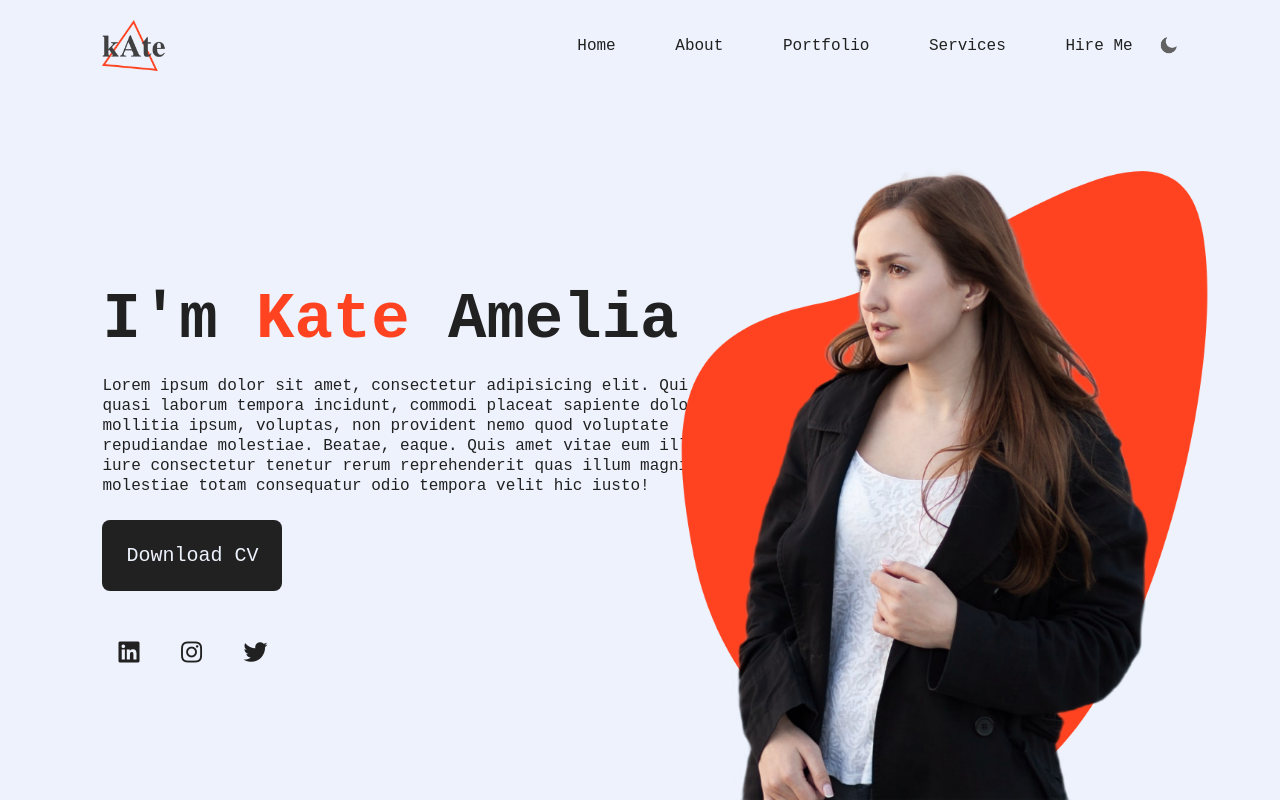
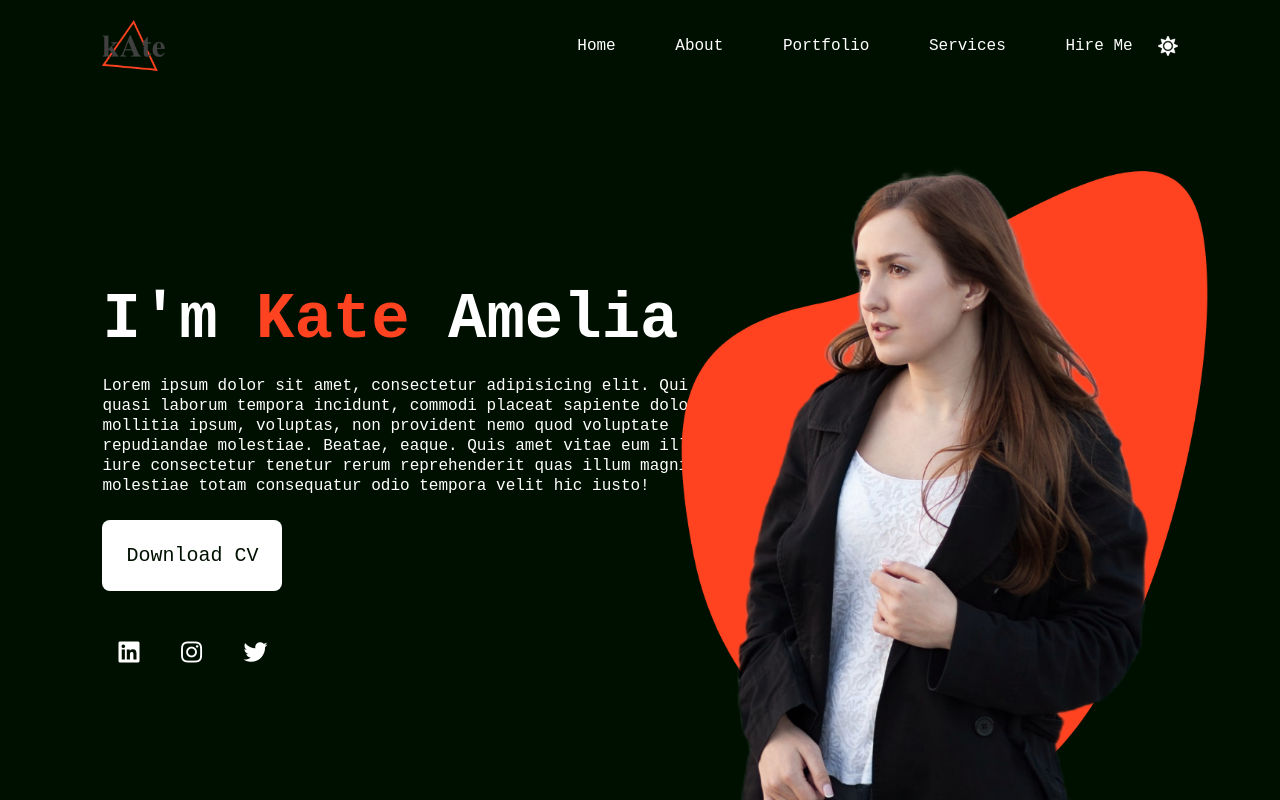
Before and after one commit to Strong10mede/transform-effect, a plain HTML site: page index.html in a window 1280 px wide. Both pictures are taken after a click on the picture 1167 px from the left and 45 px from the top of the page. Drawn offline with Linux system fonts and the light colour scheme.

Commit message:
Update index.html

```diff
--- a/index.html
+++ b/index.html
@@ -51,29 +51,27 @@
 
     var dark = document.querySelector(".dark");
 
-    if(localStorage.getitem("theme")=null){
-        localStorage.setitem("theme","day");}
+    if(localStorage.getItem("theme")== null){
+    localStorage.setItem("theme","day");}
 
-    let localData = localStorage.getitem("theme");
+    let localData = localStorage.getItem("theme");
 
-
-    if(localData =="day"){
+    if(localData=="day"){
         dark.src="moon.png";
         document.body.classList.remove("dark-theme");
-    }
-    else if(localData=="night"){
+    }else if(localData=="night"){
         dark.src="sun.png";
         document.body.classList.add("dark-theme");
-        }
+    }
 
     dark.onclick = function(){
         document.body.classList.toggle("dark-theme");
         if(document.body.classList.contains("dark-theme")){
             dark.src="sun.png";
-            localStorage.setitem("theme","night");
+            localStorage.setItem("theme","night");
         }else{
             dark.src="moon.png";
-            localStorage.setitem("theme","day");
+            localStorage.setItem("theme","day");
         }
 
     }
```
